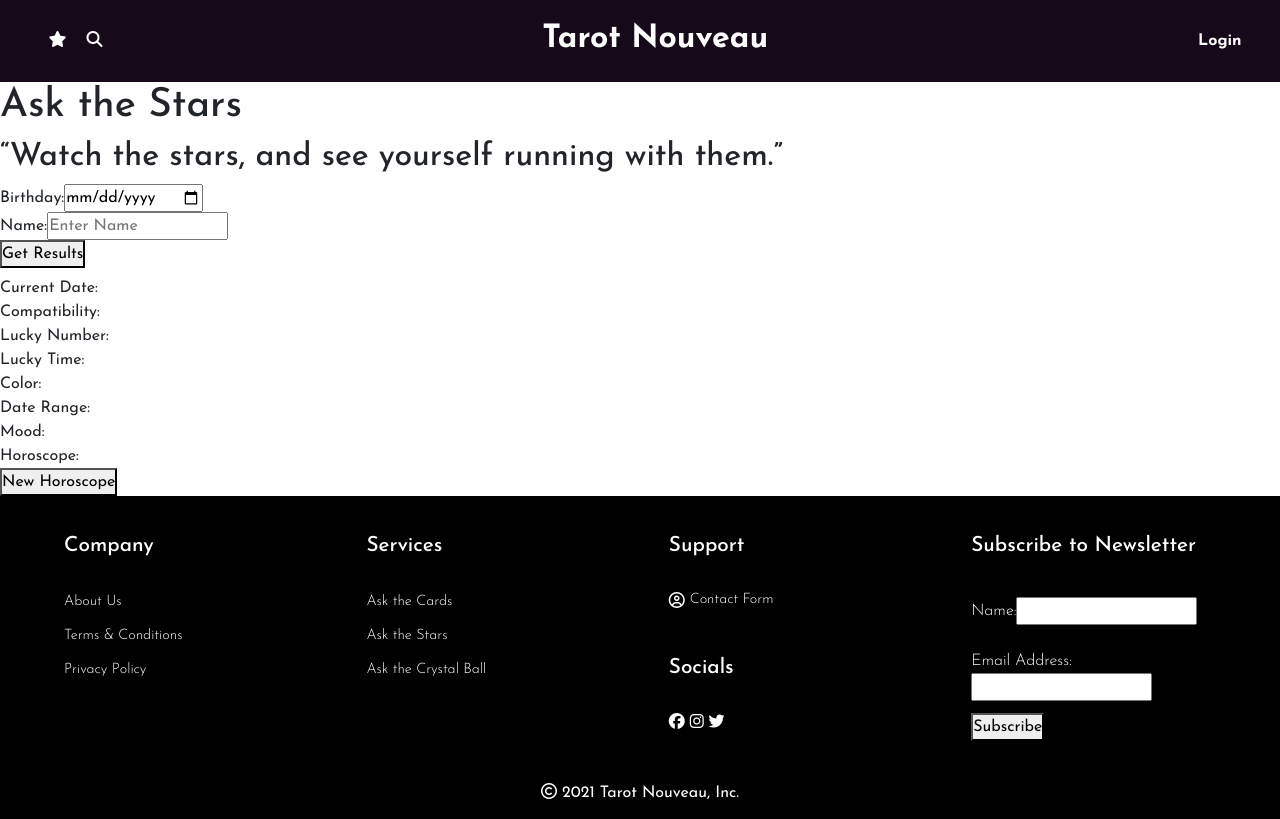
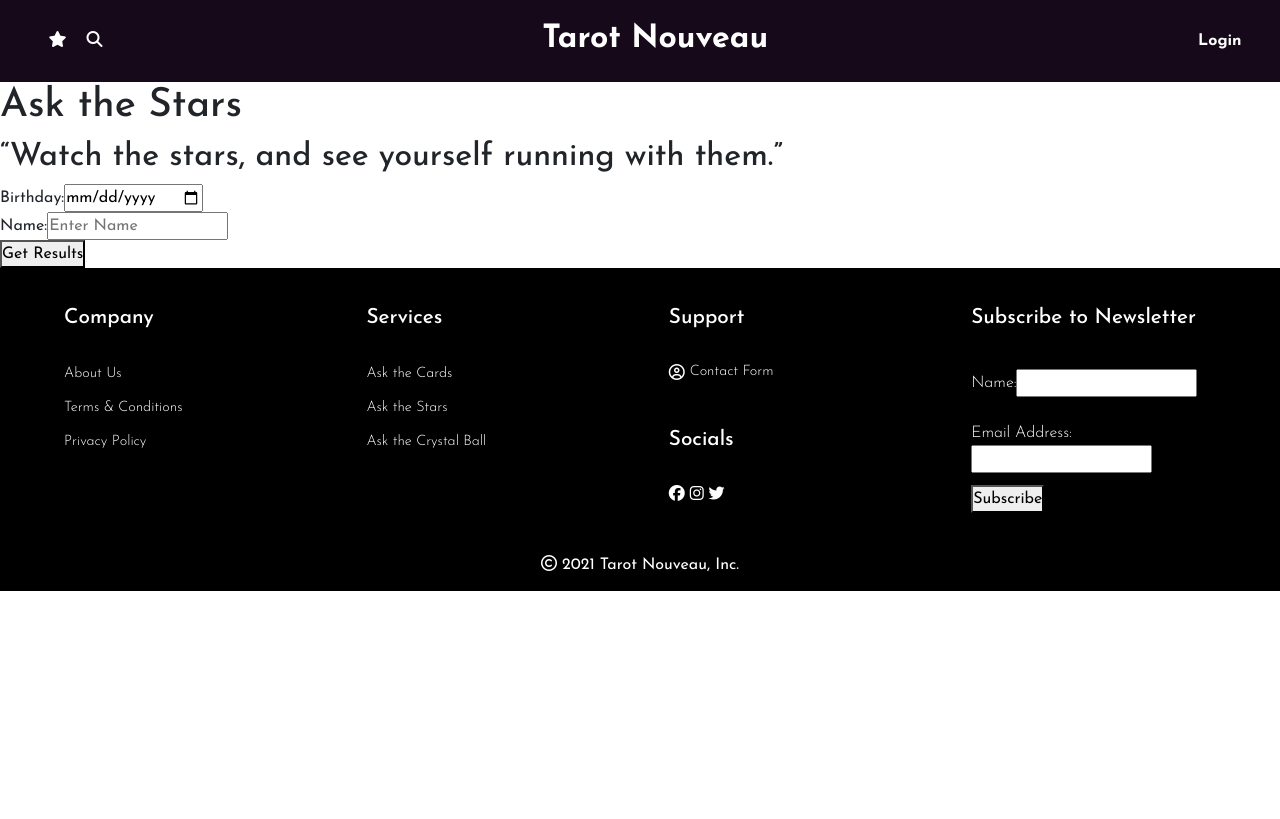
Before and after one commit to renjval12/TarotNouveau, a React (Create React App) app: page /ask-the-stars in a window 1280 px wide. Built offline with nearby package versions, Linux system fonts and the light colour scheme.

Commit message:
update AsktheStars.js

```diff
--- a/src/Components/AskTheStars.js
+++ b/src/Components/AskTheStars.js
@@ -15,6 +15,11 @@ export default function Stars() {
 
     //stores the zodiac sign of the user
     const [zodiac, setZodiac] = useState('')
+
+
+    //toggles the render of the Horoscope results
+    const [isResultsShowing, setIsResultsShowing] = useState(false);
+
     //function that handles the change of the input fields in the form
     const handleChange = (event) => {
         // changes values in the state to birthday the user inputs
@@ -185,9 +190,9 @@ export default function Stars() {
                         placeholder="Enter Name"
                         required />
                 </div>
-                <button>Get Results</button>
+                <button onClick={() => setIsResultsShowing(!isResultsShowing)}>Get Results</button>
             </form>
-            <div>
+            {isResultsShowing && <div>
                 <h1>{userInfo.name}</h1>
                 <h2>{zodiac}</h2>
                 Current Date: {aztroData.current_date} <br />
@@ -201,7 +206,9 @@ export default function Stars() {
                 <form>
                     <button>New Horoscope</button>
                 </form>
+
             </div>
+            }
         </main>
     )
 }
--- a/src/Components/Header.js
+++ b/src/Components/Header.js
@@ -48,7 +48,7 @@ export default function Header() {
                             <li><Link className="white-text" to='/about'>About</Link></li>
                             <li><Link className="white-text" to='/ask-the-cards'> Ask the Cards</Link></li>
                             <li><Link className="white-text" to='/ask-the-stars'>Ask the Stars</Link></li>
-                            <li><Link className="white-text" to='/ask-the-crystal-ball'>Ask the Crystal Ball</Link></li>
+                            {/* <li><Link className="white-text" to='/ask-the-crystal-ball'>Ask the Crystal Ball</Link></li> */}
                             <li><Link className="white-text" to='/manifestations-and-affirmations'>Manifestations + Affirmations</Link></li>
                             <li><Link className="white-text" to='/contact'>Contact</Link></li>
                         </ul>
```
